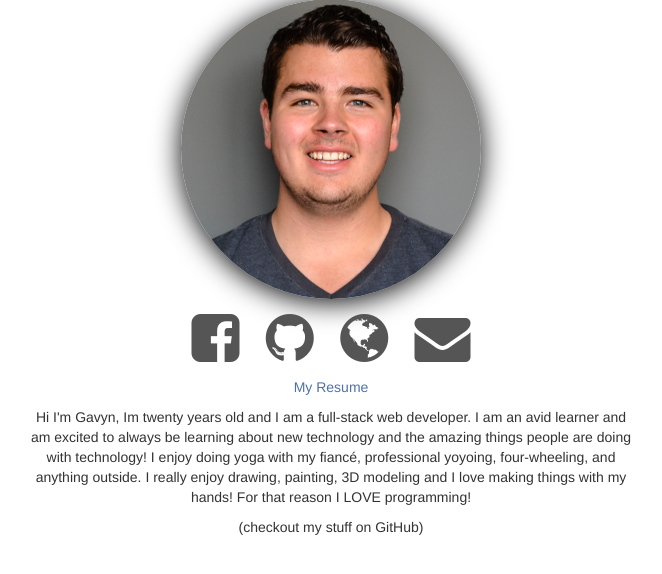
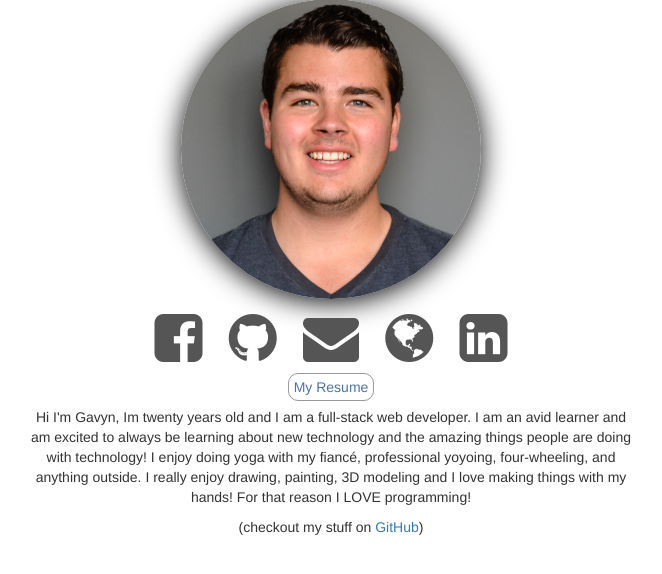
Before and after one commit to GavMan1995/portfolio, a PHP site: page / in a window 1280 px wide. Shown: the part 141-715 px from the top of the page, without its empty margins (309-971 px from the left). Run offline with PHP 8.4, Linux system fonts and the light colour scheme; some libraries are stand-ins or nearby versions.

Commit message:
added a linked in icon

```diff
--- a/css/styles.css
+++ b/css/styles.css
@@ -56,8 +56,11 @@ body {
 }
 
 .resume-link {
-  margin: .2em;
+  margin: .4em;
+  padding: 5px;
   color: #4c72aa;
+  border: 1px solid  #9a9a9a;
+  border-radius: 10px;
 }
 
 .resume-link:hover {
--- a/index.html
+++ b/index.html
@@ -29,8 +29,9 @@
       <div class="text-center">
         <a href="https://www.facebook.com/gavyn.caldwell" target="_blank" class="fa-4x fa fa-facebook-square contact" title="FaceBook"></a>
         <a href="https://github.com/GavMan1995" target="-blank" class="fa-4x fa fa-github contact" title="Github"></a>
+        <a href="mailto:gavyncaldwell@gmail.com?Subject=Hey%20Gavyn!" target="_top" class="fa-4x fa fa-envelope contact" title="email me"></a>
         <a href="https://belcher.herokuapp.com" target="_blank" class="fa-4x fa fa-globe contact" title="Belcher"></a>
-        <a href="mailto:gavyncaldwell@gmail.com?Subject=Hey%20Gavyn!" target="_top" class="fa-4x fa fa-envelope contact" title="email me"></a>
+        <a href="https://www.linkedin.com/in/gavman1995" target="_blank" class="fa-4x fa fa-linkedin-square  contact" title="linked in"></a>
       </div>
     </div>
     <div class="col-md-6 col-md-offset-3">
@@ -42,7 +43,7 @@
         3D modeling and I love making things with my hands! For that reason I LOVE programming!
       </p>
       <p class="text-center about">
-        (checkout my stuff on GitHub)
+        (checkout my stuff on <a href="https://github.com/GavMan1995" target="_blank">GitHub</a>)
       </p>
     </div>
 
```
